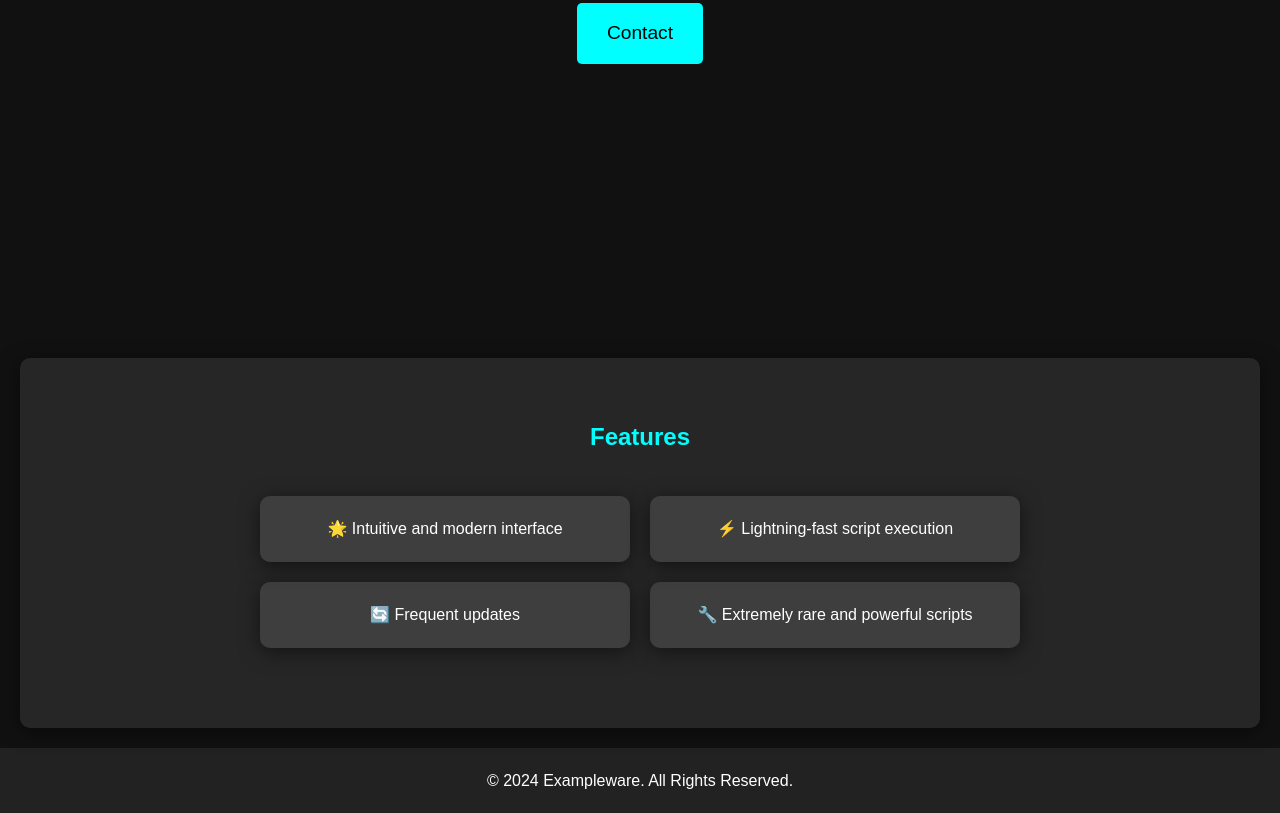
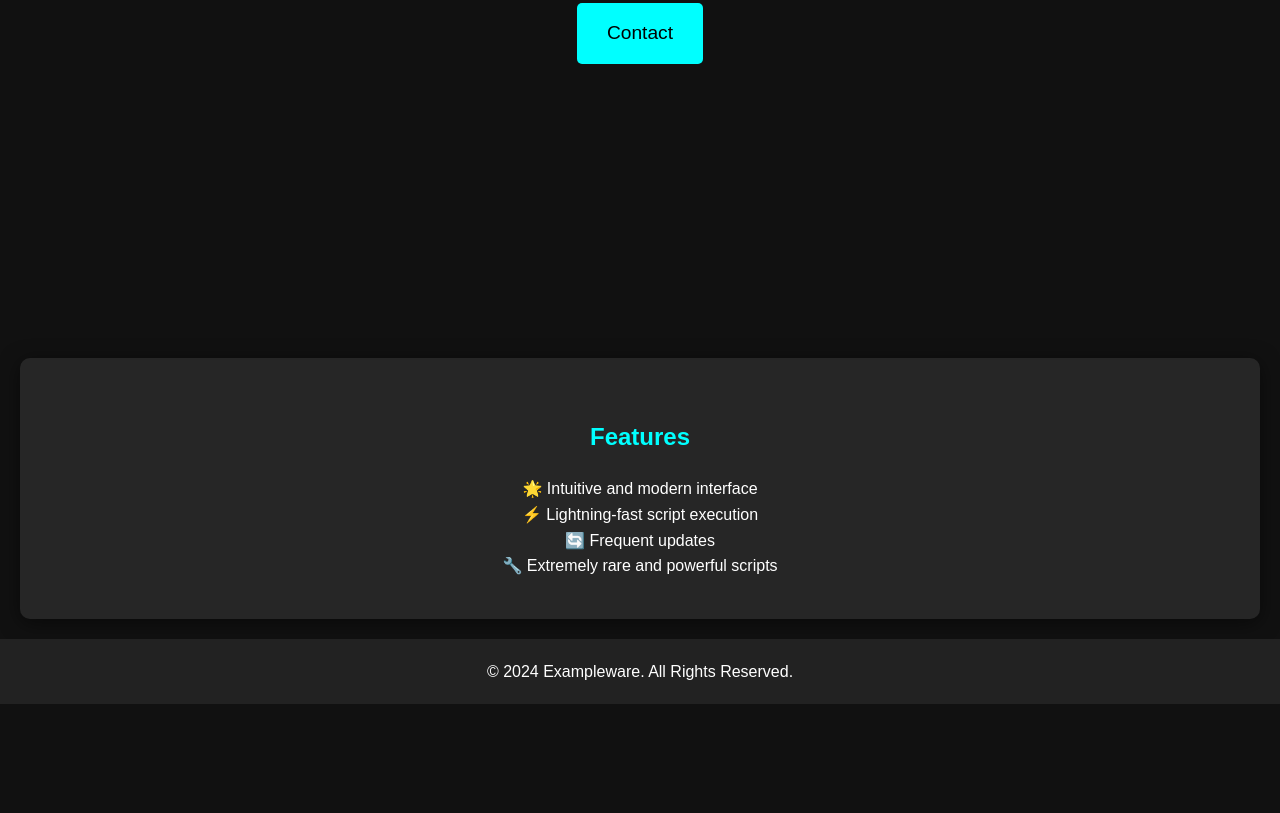
Before and after one commit to LeifDunton/ExamplewareWeb, a plain HTML site: page index.html in a window 1280 px wide. Shown: the part 462-1275 px from the top of the page. After the commit the page ends 1166 px from the top, so only its background shows below. Drawn offline with Linux system fonts and the light colour scheme.

Commit message:
Update index.html

```diff
--- a/index.html
+++ b/index.html
@@ -43,7 +43,7 @@
             margin-bottom: 20px;
         }
 
-        .download-btn {
+        .contact-btn {
             background: #00ffff;
             color: #000;
             padding: 15px 30px;
@@ -53,14 +53,6 @@
             transition: background 0.3s, transform 0.2s;
             display: inline-block;
             margin-top: 20px;
-            opacity: 0; /* Start hidden */
-            transform: translateY(20px); /* Start slightly down */
-            transition: opacity 0.5s, transform 0.5s;
-        }
-
-        .download-btn.visible {
-            opacity: 1; /* Fade in */
-            transform: translateY(0); /* Move to original position */
         }
 
         section {
@@ -70,43 +62,6 @@
             background: rgba(44, 44, 44, 0.8);
             border-radius: 10px;
             box-shadow: 0 4px 20px rgba(0, 0, 0, 0.5);
-            opacity: 0; /* Start hidden */
-            transform: translateY(20px); /* Start slightly down */
-            transition: opacity 0.5s, transform 0.5s;
-        }
-
-        section.visible {
-            opacity: 1; /* Fade in */
-            transform: translateY(0); /* Move to original position */
-        }
-
-        .features {
-            display: grid;
-            grid-template-columns: 1fr 1fr;
-            gap: 20px;
-            max-width: 800px;
-            margin: 20px auto;
-            padding: 20px;
-        }
-
-        .feature {
-            background: rgba(68, 68, 68, 0.8);
-            padding: 20px;
-            border-radius: 10px;
-            box-shadow: 0 4px 20px rgba(0, 0, 0, 0.5);
-            transition: transform 0.3s;
-            opacity: 0; /* Start hidden */
-            transform: translateY(20px); /* Start slightly down */
-            transition: opacity 0.5s, transform 0.5s;
-        }
-
-        .feature.visible {
-            opacity: 1; /* Fade in */
-            transform: translateY(0); /* Move to original position */
-        }
-
-        .feature:hover {
-            transform: scale(1.05);
         }
 
         footer {
@@ -126,7 +81,7 @@
     <header>
         <h1>Exampleware SS Private</h1>
         <p>The Best Roblox SS</p>
-        <a href="#" class="download-btn" id="downloadBtn">Contact</a>
+        <a href="contact.html" class="contact-btn">Contact</a>
     </header>
 
     <section id="features">
@@ -142,35 +97,5 @@
     <footer>
         <p>&copy; 2024 Exampleware. All Rights Reserved.</p>
     </footer>
-
-    <script>
-        // Fade in download button and features on scroll
-        const downloadButton = document.getElementById('downloadBtn');
-        const features = document.getElementById('features');
-        const featureElements = document.querySelectorAll('.feature');
-
-        window.addEventListener('scroll', function() {
-            const scrollPosition = window.scrollY;
-
-            // Show download button
-            if (scrollPosition > 50) {
-                downloadButton.classList.add('visible');
-            }
-
-            // Show features section
-            if (scrollPosition > features.offsetTop - window.innerHeight + 100) {
-                features.classList.add('visible');
-
-                // Fade in each feature individually
-                featureElements.forEach((feature, index) => {
-                    setTimeout(() => {
-                        feature.classList.add('visible');
-                    }, index * 200); // Add delay for each feature
-                });
-            }
-        });
-
-        console.log("Exampleware loaded successfully!");
-    </script>
 </body>
 </html>
```
